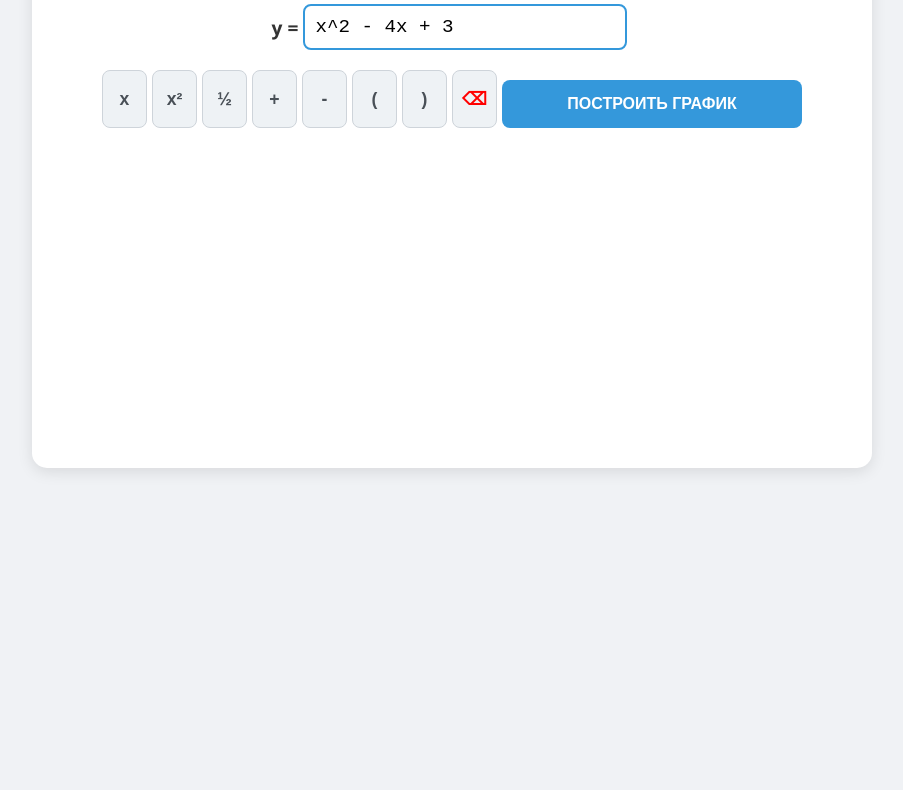
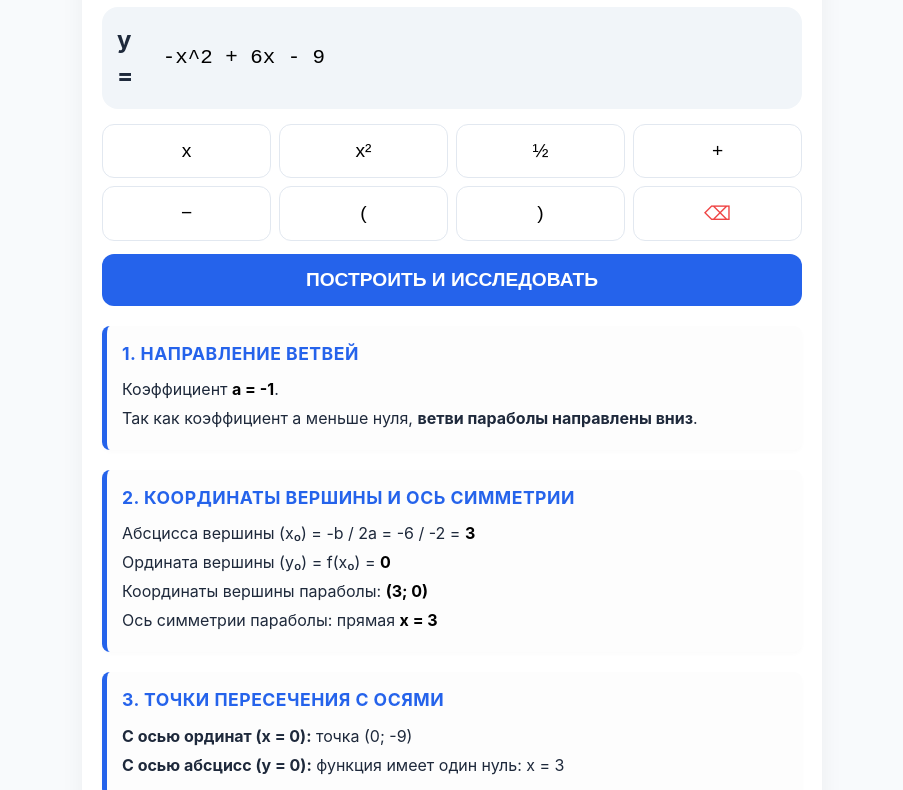
Before and after one commit to Vasiliy-katsyka/parabola, a plain HTML site: page index.html in a window 1280 px wide. Shown: the part 92-882 px from the top of the page, without its empty margins (188-1091 px from the left). Before the commit the page ends 800 px from the top, so only its background shows below. Drawn offline with nearby package versions, Linux system fonts and the light colour scheme.

Commit message:
Update index.html

```diff
--- a/index.html
+++ b/index.html
@@ -2,397 +2,379 @@
 <html lang="ru">
 <head>
     <meta charset="UTF-8">
-    <!-- Настройка масштаба, чтобы на телефоне все было крупно и удобно -->
     <meta name="viewport" content="width=device-width, initial-scale=1.0, maximum-scale=1.0, user-scalable=no">
-    <title>Построитель Парабол</title>
+    <title>Анализ Квадратичной Функции</title>
     <script src="https://cdn.jsdelivr.net/npm/chart.js"></script>
     <style>
+        :root {
+            --primary: #2563eb;
+            --bg: #f8fafc;
+            --card: #ffffff;
+            --text: #1e293b;
+        }
+
         body {
-            font-family: 'Segoe UI', Roboto, Helvetica, Arial, sans-serif;
-            background-color: #f0f2f5;
+            font-family: -apple-system, system-ui, sans-serif;
+            background-color: var(--bg);
+            color: var(--text);
             margin: 0;
             padding: 10px;
-            color: #333;
-            -webkit-tap-highlight-color: transparent; /* Убирает синюю подсветку при нажатии на телефоне */
+            line-height: 1.5;
         }
 
         .container {
-            max-width: 800px;
+            max-width: 700px;
             margin: 0 auto;
-            background: white;
+            background: var(--card);
             padding: 20px;
-            border-radius: 15px;
-            box-shadow: 0 4px 15px rgba(0,0,0,0.1);
+            border-radius: 24px;
+            box-shadow: 0 10px 25px rgba(0,0,0,0.05);
         }
 
         h1 {
             text-align: center;
-            color: #2c3e50;
             font-size: 1.4rem;
+            margin-bottom: 20px;
+            color: var(--primary);
+        }
+
+        /* Поле ввода */
+        .input-box {
+            display: flex;
+            align-items: center;
+            background: #f1f5f9;
+            padding: 15px;
+            border-radius: 16px;
             margin-bottom: 15px;
         }
 
-        /* Поле ввода */
-        .input-group {
-            margin-bottom: 20px;
-            text-align: center;
+        .input-box span {
+            font-size: 1.5rem;
+            font-weight: bold;
+            margin-right: 10px;
         }
 
-        .input-wrapper {
-            display: flex;
-            align-items: center;
-            justify-content: center;
-            font-size: 1.2rem;
-            margin-bottom: 15px;
-            flex-wrap: wrap;
-        }
-
-        input[type="text"] {
-            font-size: 1.2rem; /* Крупный шрифт для телефона */
-            padding: 10px;
-            border: 2px solid #3498db;
-            border-radius: 8px;
+        input {
             width: 100%;
-            max-width: 300px;
-            margin: 5px;
-            font-family: 'Courier New', Courier, monospace;
+            border: none;
+            background: transparent;
+            font-size: 1.3rem;
+            font-family: 'Courier New', monospace;
             outline: none;
         }
 
-        /* Кнопки ввода */
+        /* Клавиатура */
         .keyboard {
-            display: flex;
-            justify-content: center;
-            gap: 5px;
-            flex-wrap: wrap; /* Чтобы кнопки переносились в несколько рядов */
-            margin-bottom: 15px;
+            display: grid;
+            grid-template-columns: repeat(4, 1fr);
+            gap: 8px;
+            margin-bottom: 20px;
         }
 
-        .key-btn {
-            background: #eef2f5;
-            border: 1px solid #ced4da;
-            padding: 10px 0;
-            width: 45px; /* Фиксированная ширина для удобства пальцев */
-            font-size: 1.1rem;
-            border-radius: 8px;
+        .key {
+            background: #fff;
+            border: 1px solid #e2e8f0;
+            padding: 15px 5px;
+            font-size: 1.2rem;
+            border-radius: 12px;
             cursor: pointer;
+            transition: all 0.1s;
             touch-action: manipulation;
-            font-weight: bold;
-            color: #495057;
+            font-weight: 500;
         }
 
-        .key-btn:active {
-            background: #dce2e6;
-            transform: translateY(2px);
+        .key:active {
+            background: #e2e8f0;
+            transform: scale(0.95);
         }
 
-        .key-btn.action {
-            background: #3498db;
+        .key.action {
+            grid-column: span 4;
+            background: var(--primary);
             color: white;
             border: none;
-            width: 100%; /* Кнопка во всю ширину */
-            max-width: 300px;
-            margin-top: 10px;
-            padding: 15px;
-            text-transform: uppercase;
-            font-size: 1rem;
+            font-weight: bold;
+            margin-top: 5px;
         }
 
-        /* Блоки решения */
-        .solution-step {
-            background: #fff;
-            border-left: 5px solid #3498db;
-            box-shadow: 0 2px 5px rgba(0,0,0,0.05);
+        .key.red { color: #ef4444; }
+
+        /* Стили вывода */
+        .step {
+            background: #fdfdfd;
+            border-left: 5px solid var(--primary);
             padding: 15px;
-            margin-bottom: 15px;
-            border-radius: 4px;
+            margin-bottom: 20px;
+            border-radius: 8px;
+            box-shadow: 0 2px 4px rgba(0,0,0,0.02);
         }
 
-        .solution-step h3 {
-            margin-top: 0;
-            color: #2980b9;
+        .step h3 {
+            margin: 0 0 10px 0;
             font-size: 1.1rem;
-            border-bottom: 1px solid #eee;
-            padding-bottom: 5px;
+            color: var(--primary);
+            text-transform: uppercase;
+            letter-spacing: 0.5px;
+        }
+
+        .step p { margin: 5px 0; }
+
+        .highlight {
+            font-weight: bold;
+            color: #000;
         }
 
         /* Таблица */
         .table-container {
             overflow-x: auto;
-            margin-bottom: 10px;
-            -webkit-overflow-scrolling: touch; /* Плавная прокрутка на iOS */
+            margin-top: 10px;
         }
 
         table {
             width: 100%;
-            min-width: 300px;
             border-collapse: collapse;
-            font-size: 0.9rem;
         }
 
-        th, td {
-            border: 1px solid #dee2e6;
-            padding: 8px;
+        td, th {
+            border: 1px solid #e2e8f0;
+            padding: 10px;
             text-align: center;
         }
 
-        th {
-            background-color: #f8f9fa;
-        }
+        th { background: #f1f5f9; }
 
-        /* График */
-        .chart-container {
-            position: relative;
-            height: 300px; /* Чуть меньше для телефона */
-            width: 100%;
+        .chart-wrap {
+            height: 350px;
             margin-top: 20px;
         }
 
         .error {
-            color: #dc3545;
+            background: #fef2f2;
+            color: #b91c1c;
+            padding: 15px;
+            border-radius: 12px;
             text-align: center;
             font-weight: bold;
-            background: #ffe6e6;
-            padding: 10px;
-            border-radius: 8px;
         }
     </style>
 </head>
 <body>
 
 <div class="container">
-    <h1>Построитель Парабол</h1>
+    <h1>Исследование параболы</h1>
 
-    <div class="input-group">
-        <div class="input-wrapper">
-            <b>y = </b>
-            <!-- Убрал inputmode="none", теперь клавиатура телефона работает -->
-            <input type="text" id="funcInput" placeholder="x^2 - 4x + 3" value="x^2 - 4x + 3">
-        </div>
-
-        <!-- Дополнительные кнопки для удобства -->
-        <div class="keyboard">
-            <button class="key-btn" onclick="addToInput('x')">x</button>
-            <button class="key-btn" onclick="addToInput('^2')">x²</button>
-            <button class="key-btn" onclick="addToInput('1/2')">½</button>
-            <button class="key-btn" onclick="addToInput('+')">+</button>
-            <button class="key-btn" onclick="addToInput('-')">-</button>
-            <button class="key-btn" onclick="addToInput('(')">(</button>
-            <button class="key-btn" onclick="addToInput(')')">)</button>
-            <button class="key-btn" onclick="backspace()" style="color:red">⌫</button>
-
-            <button class="key-btn action" onclick="solveAndDraw()">ПОСТРОИТЬ ГРАФИК</button>
-        </div>
+    <div class="input-box">
+        <span>y =</span>
+        <input type="text" id="funcInput" value="-x^2 + 6x - 9" placeholder="Введите формулу">
     </div>
 
-    <div id="results"></div>
+    <div class="keyboard">
+        <button class="key" onclick="add('x')">x</button>
+        <button class="key" onclick="add('^2')">x²</button>
+        <button class="key" onclick="add('1/2')">½</button>
+        <button class="key" onclick="add('+')">+</button>
+        <button class="key" onclick="add('-')">−</button>
+        <button class="key" onclick="add('(')">(</button>
+        <button class="key" onclick="add(')')">)</button>
+        <button class="key red" onclick="back()">⌫</button>
+        <button class="key action" onclick="calculate()">ПОСТРОИТЬ И ИССЛЕДОВАТЬ</button>
+    </div>
 
-    <div class="chart-container">
-        <canvas id="parabolaChart"></canvas>
+    <div id="resultArea"></div>
+
+    <div class="chart-wrap">
+        <canvas id="mainChart"></canvas>
     </div>
 </div>
 
 <script>
     let myChart = null;
 
-    function addToInput(val) {
-        const input = document.getElementById('funcInput');
-        // Вставляем текст в конец
-        input.value += val;
-        // Не вызываем input.focus(), чтобы экранная клавиатура не прыгала
+    function add(v) { document.getElementById('funcInput').value += v; }
+    function back() {
+        let current = document.getElementById('funcInput').value;
+        document.getElementById('funcInput').value = current.slice(0, -1);
     }
 
-    function backspace() {
-        const input = document.getElementById('funcInput');
-        input.value = input.value.slice(0, -1);
+    // Парсер для извлечения коэффициентов a, b, c
+    function parseFunction(str) {
+        let expression = str.replace(/ /g, '')
+                            .replace(/½/g, '0.5')
+                            .replace(/\^2/g, '**2');
+
+        // Исправляем -x**2 на -1*(x**2) для JS и добавляем умножение
+        expression = expression.replace(/-x/g, '-1*x');
+        expression = expression.replace(/(\d)x/g, '$1*x');
+
+        try {
+            const f = (x) => new Function('x', `return ${expression}`)(x);
+            const y0 = f(0);
+            const y1 = f(1);
+            const yn1 = f(-1);
+
+            const c = y0;
+            const a = (y1 + yn1 - 2 * c) / 2;
+            const b = y1 - a - c;
+
+            if (isNaN(a)) return null;
+            return { a, b, c, f };
+        } catch (e) { return null; }
     }
 
-    // --- Математическая логика (как была) ---
-    function getCoefficients(expression) {
-        // Замена ^ на ** и 2x на 2*x
-        let jsExpr = expression.replace(/\^/g, '**');
-        jsExpr = jsExpr.replace(/(\d)([a-z])/g, '$1*$2');
-        jsExpr = jsExpr.replace(/\)\(/g, ')*(');
-
-        try {
-            const f = (x) => {
-                return new Function('x', `return ${jsExpr}`)(x);
-            };
-
-            const c = f(0);
-            const f1 = f(1);
-            const fm1 = f(-1);
-
-            const a = (f1 + fm1 - 2*c) / 2;
-            const b = f1 - a - c;
-
-            return { a, b, c, f };
-        } catch (e) {
-            return null;
-        }
-    }
-
-    function formatNum(n) {
-        if (Math.abs(n) < 0.000001) return 0;
+    function format(n) {
+        if (Math.abs(n) < 0.001) return 0;
         return Number.isInteger(n) ? n : n.toFixed(2);
     }
 
-    function solveAndDraw() {
-        const inputStr = document.getElementById('funcInput').value;
-        const resultsDiv = document.getElementById('results');
+    function calculate() {
+        const input = document.getElementById('funcInput').value;
+        const area = document.getElementById('resultArea');
+        area.innerHTML = "";
 
-        resultsDiv.innerHTML = '';
+        const res = parseFunction(input);
 
-        const coeffs = getCoefficients(inputStr);
-        if (!coeffs || isNaN(coeffs.a)) {
-            resultsDiv.innerHTML = '<p class="error">Ошибка! Проверьте формулу.</p>';
+        if (!res || Math.abs(res.a) < 0.0001) {
+            area.innerHTML = '<div class="error">Ошибка в формуле. Убедитесь, что это квадратичная функция (есть x²)</div>';
             return;
         }
 
-        const { a, b, c, f } = coeffs;
+        const { a, b, c, f } = res;
+        const x0 = -b / (2 * a);
+        const y0 = f(x0);
+        const D = b * b - 4 * a * c;
 
-        if (Math.abs(a) < 0.0001) {
-            resultsDiv.innerHTML = '<p class="error">Это линейная функция, а не парабола (a = 0).</p>';
-            return;
+        let html = "";
+
+        // 1. Направление ветвей
+        html += `<div class="step">
+            <h3>1. Направление ветвей</h3>
+            <p>Коэффициент <span class="highlight">a = ${format(a)}</span>.</p>
+            <p>Так как коэффициент a ${a > 0 ? 'больше нуля' : 'меньше нуля'}, <b>ветви параболы направлены ${a > 0 ? 'вверх' : 'вниз'}</b>.</p>
+        </div>`;
+
+        // 2. Вершина и ось
+        html += `<div class="step">
+            <h3>2. Координаты вершины и ось симметрии</h3>
+            <p>Абсцисса вершины (x₀) = -b / 2a = ${format(-b)} / ${format(2*a)} = <span class="highlight">${format(x0)}</span></p>
+            <p>Ордината вершины (y₀) = f(x₀) = <span class="highlight">${format(y0)}</span></p>
+            <p>Координаты вершины параболы: <span class="highlight">(${format(x0)}; ${format(y0)})</span></p>
+            <p>Ось симметрии параболы: прямая <span class="highlight">x = ${format(x0)}</span></p>
+        </div>`;
+
+        // 3. Пересечение с осями
+        let xPoints = "";
+        let roots = [];
+        if (D > 0) {
+            let x1 = (-b + Math.sqrt(D)) / (2 * a);
+            let x2 = (-b - Math.sqrt(D)) / (2 * a);
+            roots = [x1, x2].sort((m, n) => m - n);
+            xPoints = `функция имеет два нуля: x₁ = ${format(roots[0])}, x₂ = ${format(roots[1])}`;
+        } else if (Math.abs(D) < 0.001) {
+            roots = [x0];
+            xPoints = `функция имеет один нуль: x = ${format(x0)}`;
+        } else {
+            xPoints = "график не пересекает ось абсцисс (нулей нет)";
         }
 
-        let html = '';
-
-        // 1. Ветви
-        html += `<div class="solution-step">
-            <h3>1. Направление ветвей</h3>
-            <p>a = ${formatNum(a)}. ${a > 0 ? 'Так как a > 0, <b>ветви вверх</b> ⬆' : 'Так как a < 0, <b>ветви вниз</b> ⬇'}</p>
+        html += `<div class="step">
+            <h3>3. Точки пересечения с осями</h3>
+            <p><b>С осью ординат (x = 0):</b> точка (0; ${format(c)})</p>
+            <p><b>С осью абсцисс (y = 0):</b> ${xPoints}</p>
         </div>`;
 
-        // 2. Вершина
-        const x0 = -b / (2 * a);
-        const y0 = f(x0);
+        // 4. Полное исследование свойств
+        let range = a > 0 ? `[${format(y0)}; +∞)` : `(-∞; ${format(y0)}]`;
+        let increase = a > 0 ? `[${format(x0)}; +∞)` : `(-∞; ${format(x0)}]`;
+        let decrease = a > 0 ? `(-∞; ${format(x0)}]` : `[${format(x0)}; +∞)`;
 
-        html += `<div class="solution-step">
-            <h3>2. Координаты вершины</h3>
-            <p>x₀ = -b / 2a = ${formatNum(x0)}</p>
-            <p>y₀ = ${formatNum(y0)}</p>
-            <p>Вершина: <b>(${formatNum(x0)}; ${formatNum(y0)})</b></p>
+        let posNeg = "";
+        if (D > 0) {
+            if (a > 0) {
+                posNeg = `<p>y > 0 (выше оси) на промежутках: (-∞; ${format(roots[0])}) ∪ (${format(roots[1])}; +∞)</p>
+                          <p>y < 0 (ниже оси) на промежутке: (${format(roots[0])}; ${format(roots[1])})</p>`;
+            } else {
+                posNeg = `<p>y > 0 (выше оси) на промежутке: (${format(roots[0])}; ${format(roots[1])})</p>
+                          <p>y < 0 (ниже оси) на промежутках: (-∞; ${format(roots[0])}) ∪ (${format(roots[1])}; +∞)</p>`;
+            }
+        } else {
+            let sign = a > 0 ? "положительна (y > 0)" : "отрицательна (y < 0)";
+            posNeg = `<p>Функция ${sign} на всей области определения ${D === 0 ? '(кроме вершины)' : ''}.</p>`;
+        }
+
+        html += `<div class="step">
+            <h3>4. Свойства функции</h3>
+            <p><b>Область определения:</b> (-∞; +∞)</p>
+            <p><b>Область значений:</b> ${range}</p>
+            <p><b>Промежуток возрастания:</b> ${increase}</p>
+            <p><b>Промежуток убывания:</b> ${decrease}</p>
+            <p><b>Промежутки знакопостоянства:</b></p>
+            ${posNeg}
         </div>`;
 
-        // 3. Ось симметрии
-        html += `<div class="solution-step">
-            <h3>3. Ось симметрии</h3>
-            <p>x = ${formatNum(x0)}</p>
-        </div>`;
+        // 5. Таблица значений
+        let table = `<div class="step">
+            <h3>5. Таблица контрольных точек</h3>
+            <div class="table-container">
+                <table>
+                    <tr><th>x</th>`;
+        let rowY = "<tr><th>y</th>";
+        for (let i = -3; i <= 3; i++) {
+            let curX = Math.round(x0) + i;
+            table += `<td>${curX}</td>`;
+            rowY += `<td>${format(f(curX))}</td>`;
+        }
+        table += `</tr>${rowY}</tr></table></div></div>`;
 
-        // 4. Корни
-        const D = b*b - 4*a*c;
-        let rootsText = '';
-        let x1 = null, x2 = null;
+        area.innerHTML = html + table;
+        renderChart(f, x0);
+    }
 
-        if (D > 0) {
-            x1 = (-b - Math.sqrt(D)) / (2*a);
-            x2 = (-b + Math.sqrt(D)) / (2*a);
-            if (x1 > x2) [x1, x2] = [x2, x1];
-            rootsText = `D > 0. Корни: x₁ ≈ <b>${formatNum(x1)}</b>, x₂ ≈ <b>${formatNum(x2)}</b>`;
-        } else if (Math.abs(D) < 0.0001) {
-            x1 = -b / (2*a);
-            rootsText = `D = 0. Корень: x = <b>${formatNum(x1)}</b>`;
-        } else {
-            rootsText = `D < 0. Корней нет.`;
+    function renderChart(f, x0) {
+        const ctx = document.getElementById('mainChart').getContext('2d');
+        if (myChart) myChart.destroy();
+
+        let labels = [];
+        let data = [];
+        for (let x = x0 - 5; x <= x0 + 5; x += 0.25) {
+            labels.push(x.toFixed(1));
+            data.push(f(x));
         }
 
-        html += `<div class="solution-step">
-            <h3>4. Пересечение с осями</h3>
-            <p>• Ось Y (x=0): y = ${formatNum(c)}</p>
-            <p>• Ось X (y=0): ${rootsText}</p>
-        </div>`;
-
-        // 5. Таблица
-        let tableHtml = '<table><tr><th>x</th>';
-        let rowY = '<tr><th>y</th>';
-        const startInt = Math.floor(x0) - 3;
-        const endInt = Math.floor(x0) + 3;
-
-        for (let k = startInt; k <= endInt; k++) {
-            tableHtml += `<td>${k}</td>`;
-            rowY += `<td>${formatNum(f(k))}</td>`;
-        }
-        tableHtml += '</tr>' + rowY + '</tr></table>';
-
-        html += `<div class="solution-step">
-            <h3>5. Таблица значений</h3>
-            <div class="table-container">${tableHtml}</div>
-        </div>`;
-
-        // 6. Свойства (Ваш запрос)
-        let rangeText = a > 0 ? `[${formatNum(y0)}; +∞)` : `(-∞; ${formatNum(y0)}]`;
-
-        let signText = '';
-        if (D < 0) {
-             signText = a > 0 ? `y > 0 всегда` : `y < 0 всегда`;
-        } else if (Math.abs(D) < 0.0001) {
-             signText = a > 0 ? `y > 0 везде, кроме x=${formatNum(x1)}` : `y < 0 везде, кроме x=${formatNum(x1)}`;
-        } else {
-             if (a > 0) {
-                 signText = `y > 0: (-∞; ${formatNum(x1)}) и (${formatNum(x2)}; +∞)<br>y < 0: (${formatNum(x1)}; ${formatNum(x2)})`;
-             } else {
-                 signText = `y > 0: (${formatNum(x1)}; ${formatNum(x2)})<br>y < 0: (-∞; ${formatNum(x1)}) и (${formatNum(x2)}; +∞)`;
-             }
-        }
-
-        let monoText = '';
-        if (a > 0) {
-            monoText = `Убывает ↓: (-∞; ${formatNum(x0)}]<br>Возрастает ↑: [${formatNum(x0)}; +∞)`;
-        } else {
-            monoText = `Возрастает ↑: (-∞; ${formatNum(x0)}]<br>Убывает ↓: [${formatNum(x0)}; +∞)`;
-        }
-
-        html += `<div class="solution-step">
-            <h3>6. Исследование функции</h3>
-            <p><b>D(y):</b> (-∞; +∞)</p>
-            <p><b>E(y):</b> ${rangeText}</p>
-            <p><b>Нули:</b> ${rootsText.replace(/<[^>]*>/g, '').split(':')[1] || 'нет'}</p>
-            <p><b>Знакопостоянство:</b><br>${signText}</p>
-            <p><b>Монотонность:</b><br>${monoText}</p>
-        </div>`;
-
-        resultsDiv.innerHTML = html;
-
-        // График
-        let graphDataX = [];
-        let graphDataY = [];
-        for(let i = x0 - 5; i <= x0 + 5; i += 0.2) {
-            graphDataX.push(i.toFixed(1));
-            graphDataY.push(f(i));
-        }
-        drawChart(graphDataX, graphDataY, a);
-    }
-
-    function drawChart(labels, data, a) {
-        const ctx = document.getElementById('parabolaChart').getContext('2d');
-        if (myChart) myChart.destroy();
         myChart = new Chart(ctx, {
             type: 'line',
             data: {
                 labels: labels,
                 datasets: [{
-                    label: 'Парабола',
+                    label: 'График функции y(x)',
                     data: data,
-                    borderColor: '#3498db',
-                    backgroundColor: 'rgba(52, 152, 219, 0.2)',
-                    borderWidth: 2,
+                    borderColor: '#2563eb',
+                    borderWidth: 3,
                     pointRadius: 0,
-                    fill: true,
-                    tension: 0.4
+                    fill: false,
+                    tension: 0.3
                 }]
             },
             options: {
                 responsive: true,
                 maintainAspectRatio: false,
                 scales: {
-                    x: { grid: { color: '#eee' } },
-                    y: { grid: { color: '#eee' } }
+                    x: {
+                        grid: { color: '#e2e8f0' },
+                        ticks: { maxTicksLimit: 10 }
+                    },
+                    y: {
+                        grid: { color: '#e2e8f0' }
+                    }
+                },
+                plugins: {
+                    legend: { display: false }
                 }
             }
         });
     }
+
+    // Инициализация при загрузке
+    window.onload = calculate;
 </script>
 
 </body>
```
